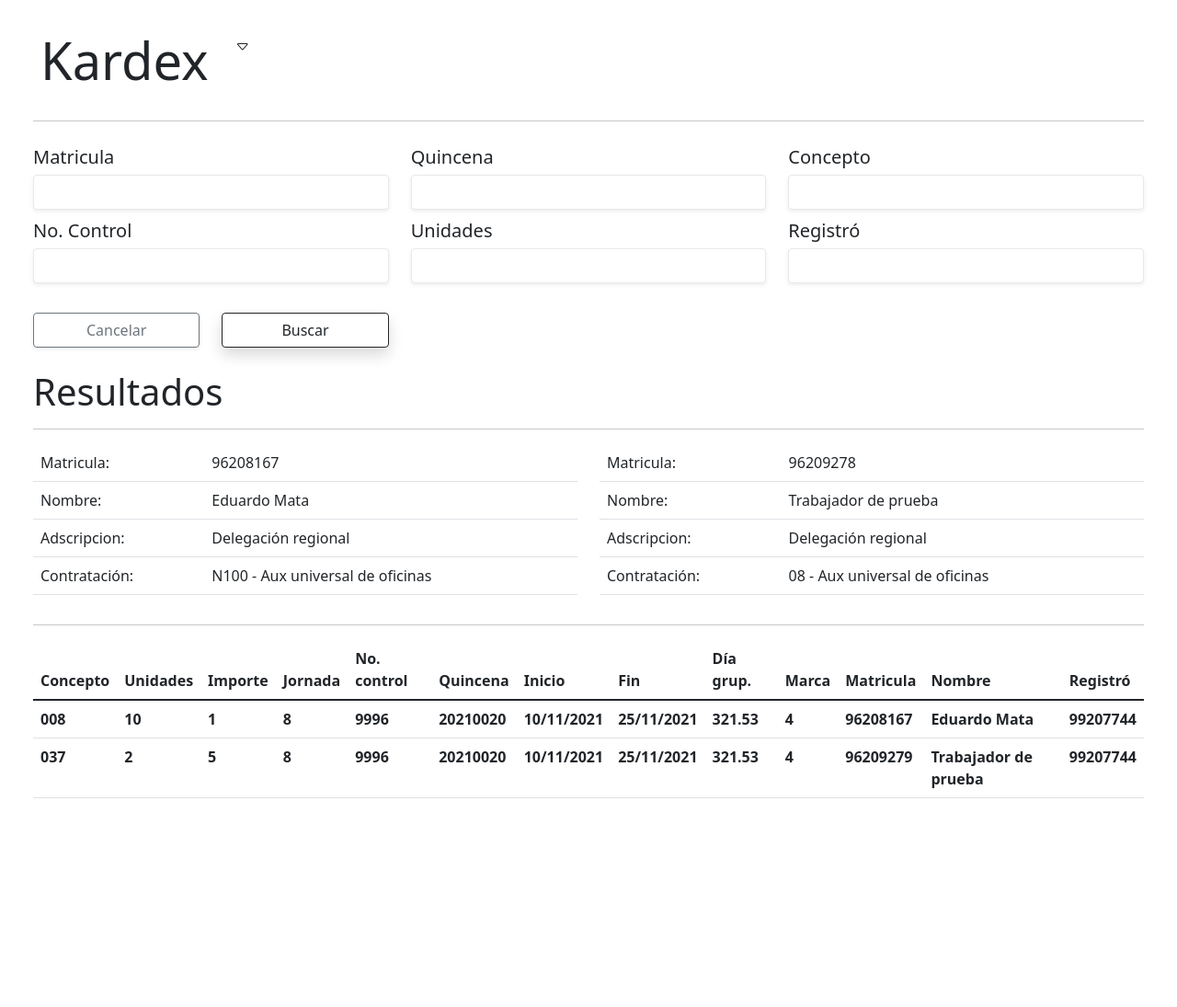
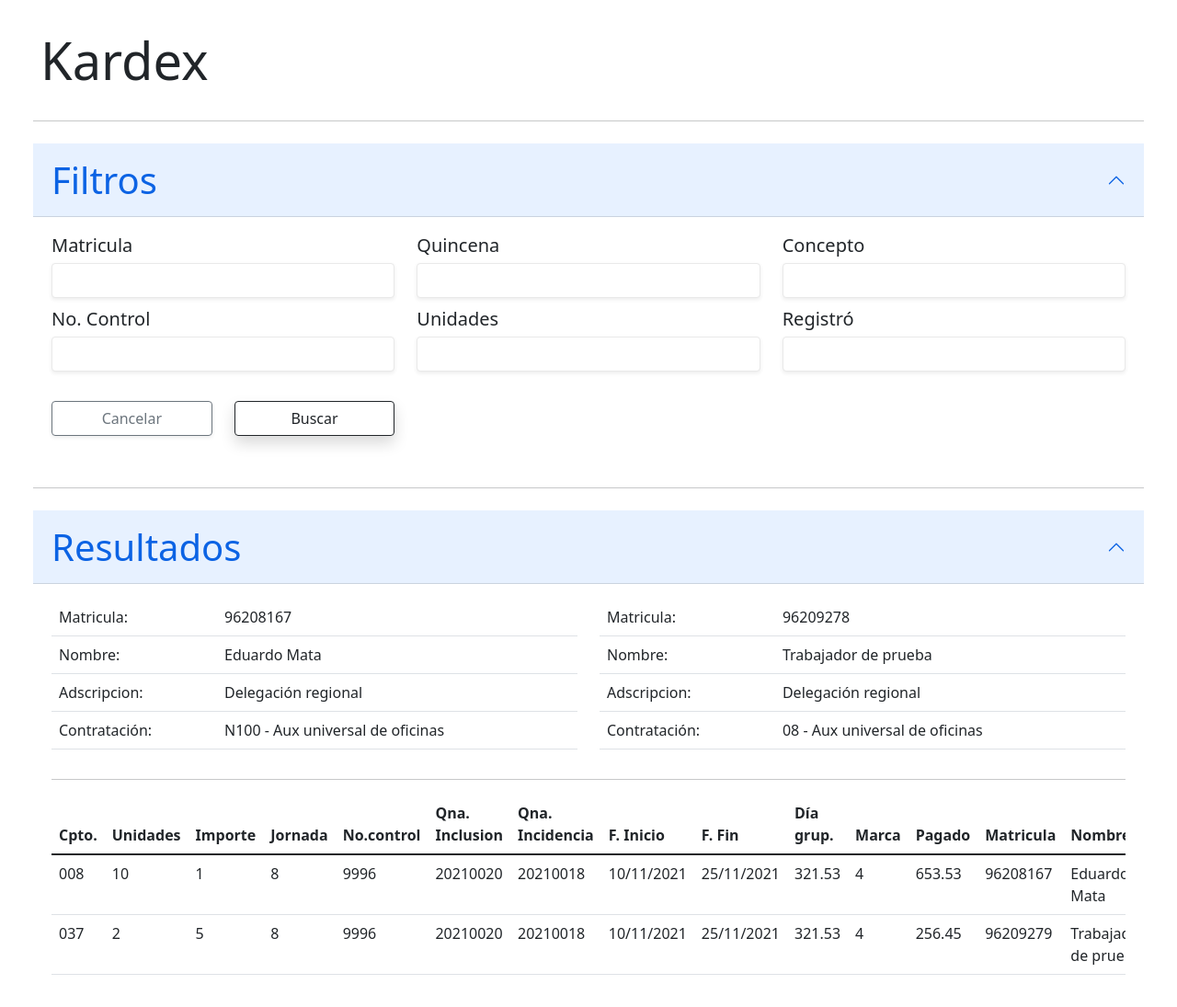
Before and after one commit to EduardoMataNavarro/kardex-aps, a plain HTML site: page kardex.html in a window 1280 px wide. Shown: the whole page at 92% size. Before the commit the page ends 908 px from the top, so only its background shows below. Drawn offline with nearby package versions, Linux system fonts and the light colour scheme.

Commit message:
Updated filters and results div toggle

```diff
--- a/kardex.html
+++ b/kardex.html
@@ -20,40 +20,54 @@
                 <div class="p-2 mr-auto">
                     <h3 class="display-4">Kardex</h3>
                 </div>
-                <div class="p-2">
-                    <button class="btn" id="toggle-filters" ><i class="bi bi-caret-down"></i></button>
-                </div>
             </div>
             <hr />
             <div class="mt-4">
-                <div class="cascade" id="lookup-form-container">
+                <div class="accordion accordion-flush" id="filters-accordion-container">
+                    <div class="accordion-item">
+                        <div class="accordion-header" id="filters-accordion-hader">
+                            <button class="accordion-button" type="button" data-bs-toggle="collapse"
+                                data-bs-target="#filters-container" aria-expanded="true"
+                                aria-controls="filters-container">
+                                <span class="fw-light display-6">Filtros</span>
+                            </button>
+                        </div>
+                        <div id="filters-container" class="accordion-collapse collapse show"
+                            aria-labelledby="filters-accordion-hader" data-bs-parent="#filters-accordion-container">
+                            <div class="accordion-body">
                                 <form id="lookup-form">
                                     <div class="row">
                                         <div class="col-md-6 col-lg-4">
                                             <label class="fs-5 fw-light mb-1" for="matricula-input">Matricula</label>
-                                <input class="form-control shadow-sm" type="text" name="matricula" id="matricula-input">
+                                            <input class="form-control shadow-sm" type="text" name="matricula"
+                                                id="matricula-input">
                                         </div>
                                         <div class="col-md-6 col-lg-4">
                                             <label class="fs-5 fw-light mb-1" for="matricula-input">Quincena</label>
-                                <input class="form-control shadow-sm" type="text" name="quincena" id="quincena-input">
+                                            <input class="form-control shadow-sm" type="text" name="quincena"
+                                                id="quincena-input">
                                         </div>
                                         <div class="col-md-6 col-lg-4">
                                             <label class="fs-5 fw-light mb-1" for="nocontrol-input">Concepto</label>
-                                <input class="form-control shadow-sm" type="text" name="concepto" id="concepto-input">
+                                            <input class="form-control shadow-sm" type="text" name="concepto"
+                                                id="concepto-input">
                                         </div>
                                     </div>
                                     <div class="row mt-2">
                                         <div class="col-md-6 col-lg-4">
                                             <label class="fs-5 fw-light mb-1" for="matricula-input">No. Control</label>
-                                <input class="form-control shadow-sm" type="text" name="nocontrol" id="nocontrol-input">
+                                            <input class="form-control shadow-sm" type="text" name="nocontrol"
+                                                id="nocontrol-input">
                                         </div>
                                         <div class="col-md-6 col-lg-4">
                                             <label class="fs-5 fw-light mb-1" for="matricula-input">Unidades</label>
-                                <input class="form-control shadow-sm" type="text" name="unidades" id="unidades-input">
+                                            <input class="form-control shadow-sm" type="text" name="unidades"
+                                                id="unidades-input">
                                         </div>
                                         <div class="col-md-6 col-lg-4">
                                             <label class="fs-5 fw-light mb-1" for="matricula-input">Registró</label>
-                                <input class="form-control shadow-sm" type="text" name="registro" id="registro-input">
+                                            <input class="form-control shadow-sm" type="text" name="registro"
+                                                id="registro-input">
                                         </div>
                                     </div>
                                     <div class="row mt-4 mb-4">
@@ -75,9 +89,23 @@
                                 </form>
                             </div>
                         </div>
+                    </div>
+                </div>
+            </div>
+            <hr />
             <div class="mt-4">
-                <h3 class="display-6">Resultados</h3>
-                <hr />
+                <div id="results-accordion-container" class="accordion accordion-flush">
+                    <div class="accordion-item">
+                        <div class="accordion-header" id="results-accordion-header">
+                            <button class="accordion-button" type="button" data-bs-toggle="collapse"
+                                data-bs-target="#results-container" aria-expanded="true"
+                                aria-controls="results-container">
+                                <span class="fw-light display-6">Resultados</span>
+                            </button>
+                        </div>
+                        <div id="results-container" class="accordion-collapse collapse show"
+                            aria-labelledby="results-accordion-hader" data-bs-parent="#results-accordion-container">
+                            <div class="accordion-body">
                                 <div class="row" id="worker-info-container">
                                     <div class="col-md-6 d-inline-block float-none">
                                         <table class="table">
@@ -125,16 +153,18 @@
                                     <table class="table table-hover">
                                         <thead>
                                             <tr>
-                                <th scope="col">Concepto</th>
+                                                <th scope="col">Cpto.</th>
                                                 <th scope="col">Unidades</th>
                                                 <th scope="col">Importe</th>
                                                 <th scope="col">Jornada</th>
-                                <th scope="col">No. control</th>
-                                <th scope="col">Quincena</th>
-                                <th scope="col">Inicio</th>
-                                <th scope="col">Fin</th>
+                                                <th scope="col">No.control</th>
+                                                <th scope="col">Qna. Inclusion</th>
+                                                <th scope="col">Qna. Incidencia</th>
+                                                <th scope="col">F. Inicio</th>
+                                                <th scope="col">F. Fin</th>
                                                 <th scope="col">Día grup.</th>
                                                 <th scope="col">Marca</th>
+                                                <th scope="col">Pagado</th>
                                                 <th scope="col">Matricula</th>
                                                 <th scope="col">Nombre</th>
                                                 <th scope="col">Registró</th>
@@ -142,37 +172,45 @@
                                         </thead>
                                         <tbody id="results-table">
                                             <tr>
-                                <th class="ft-bold fs-6">008</th>
-                                <th class="ft-bold fs-6">10</th>
-                                <th class="ft-bold fs-6">1</th>
-                                <th class="ft-bold fs-6">8</th>
-                                <th class="ft-bold fs-6">9996</th>
-                                <th class="ft-bold fs-6">20210020</th>
-                                <th class="ft-bold fs-6">10/11/2021</th>
-                                <th class="ft-bold fs-6">25/11/2021</th>
-                                <th class="ft-bold fs-6">321.53</th>
-                                <th class="ft-bold fs-6">4</th>
-                                <th class="ft-bold fs-6">96208167</th>
-                                <th class="ft-bold fs-6">Eduardo Mata</th>
-                                <th class="ft-bold fs-6">99207744</th>
+                                                <td class="fw-normal fs-6">008</td>
+                                                <td class="fw-normal fs-6">10</td>
+                                                <td class="fw-normal fs-6">1</td>
+                                                <td class="fw-normal fs-6">8</td>
+                                                <td class="fw-normal fs-6">9996</td>
+                                                <td class="fw-normal fs-6">20210020</td>
+                                                <td class="fw-normal fs-6">20210018</td>
+                                                <td class="fw-normal fs-6">10/11/2021</td>
+                                                <td class="fw-normal fs-6">25/11/2021</td>
+                                                <td class="fw-normal fs-6">321.53</td>
+                                                <td class="fw-normal fs-6">4</td>
+                                                <td class="fw-normal fs-6">653.53</td>
+                                                <td class="fw-normal fs-6">96208167</td>
+                                                <td class="fw-normal fs-6">Eduardo Mata</td>
+                                                <td class="fw-normal fs-6">99207744</td>
                                             </tr>
                                             <tr>
-                                <th class="ft-bold fs-6">037</th>
-                                <th class="ft-bold fs-6">2</th>
-                                <th class="ft-bold fs-6">5</th>
-                                <th class="ft-bold fs-6">8</th>
-                                <th class="ft-bold fs-6">9996</th>
-                                <th class="ft-bold fs-6">20210020</th>
-                                <th class="ft-bold fs-6">10/11/2021</th>
-                                <th class="ft-bold fs-6">25/11/2021</th>
-                                <th class="ft-bold fs-6">321.53</th>
-                                <th class="ft-bold fs-6">4</th>
-                                <th class="ft-bold fs-6">96209279</th>
-                                <th class="ft-bold fs-6">Trabajador de prueba</th>
-                                <th class="ft-bold fs-6">99207744</th>
+                                                <td class="fw-normal fs-6">037</td>
+                                                <td class="fw-normal fs-6">2</td>
+                                                <td class="fw-normal fs-6">5</td>
+                                                <td class="fw-normal fs-6">8</td>
+                                                <td class="fw-normal fs-6">9996</td>
+                                                <td class="fw-normal fs-6">20210020</td>
+                                                <td class="fw-normal fs-6">20210018</td>
+                                                <td class="fw-normal fs-6">10/11/2021</td>
+                                                <td class="fw-normal fs-6">25/11/2021</td>
+                                                <td class="fw-normal fs-6">321.53</td>
+                                                <td class="fw-normal fs-6">4</td>
+                                                <td class="fw-normal fs-6">256.45</td>
+                                                <td class="fw-normal fs-6">96209279</td>
+                                                <td class="fw-normal fs-6">Trabajador de prueba</td>
+                                                <td class="fw-normal fs-6">99207744</td>
                                             </tr>
                                         </tbody>
                                     </table>
+                                </div>
+                            </div>
+                        </div>
+                    </div>
                 </div>
             </div>
         </div>
@@ -184,4 +222,5 @@
     crossorigin="anonymous"></script>
 <script src="./js/main.js"></script>
 <script src="./js/kardex.js"></script>
+
 </html>
```
Also changed, not shown: js/kardex.js (+0 -7 lines). Lines whose indentation alone changed are shown as unchanged.
